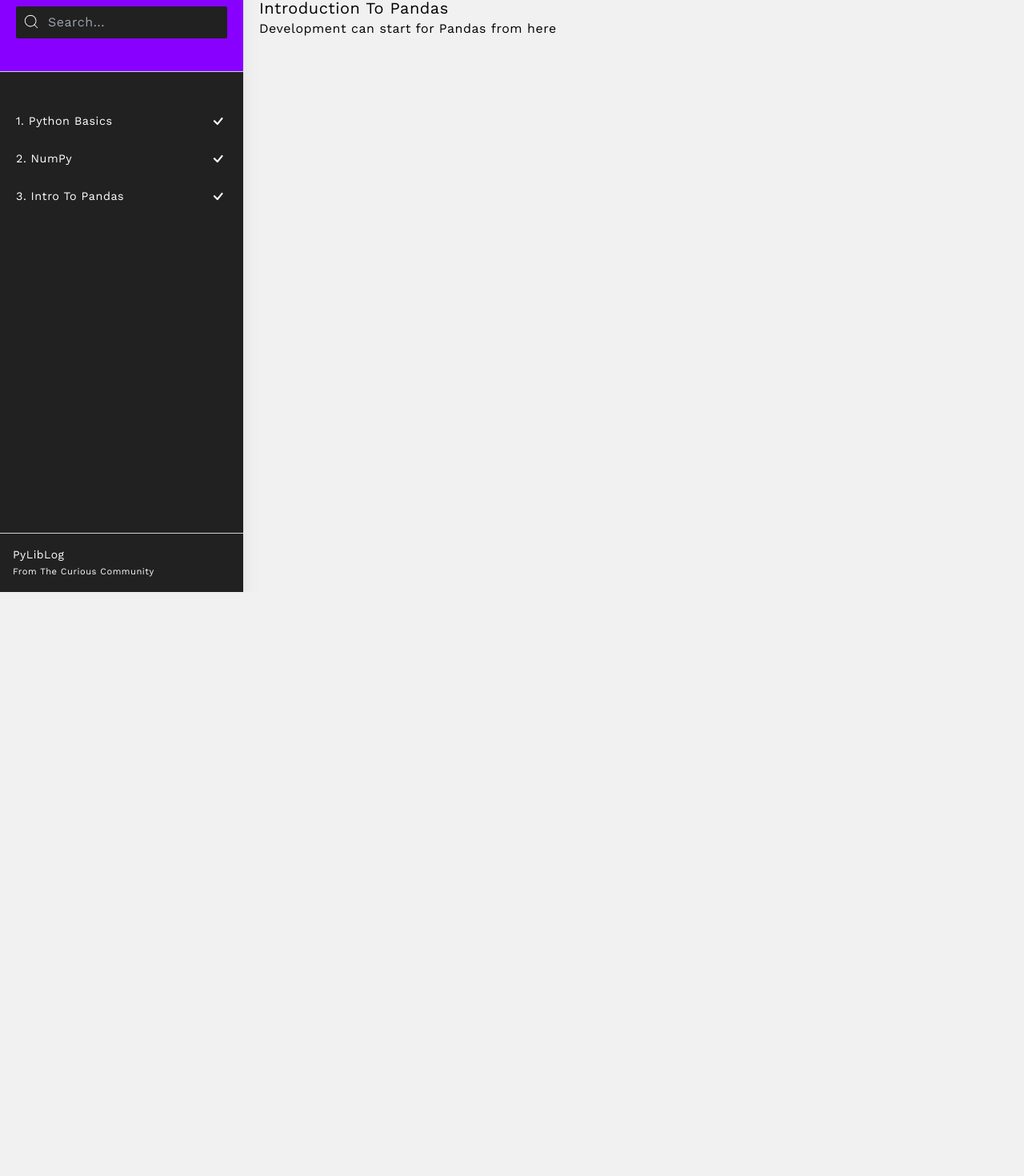
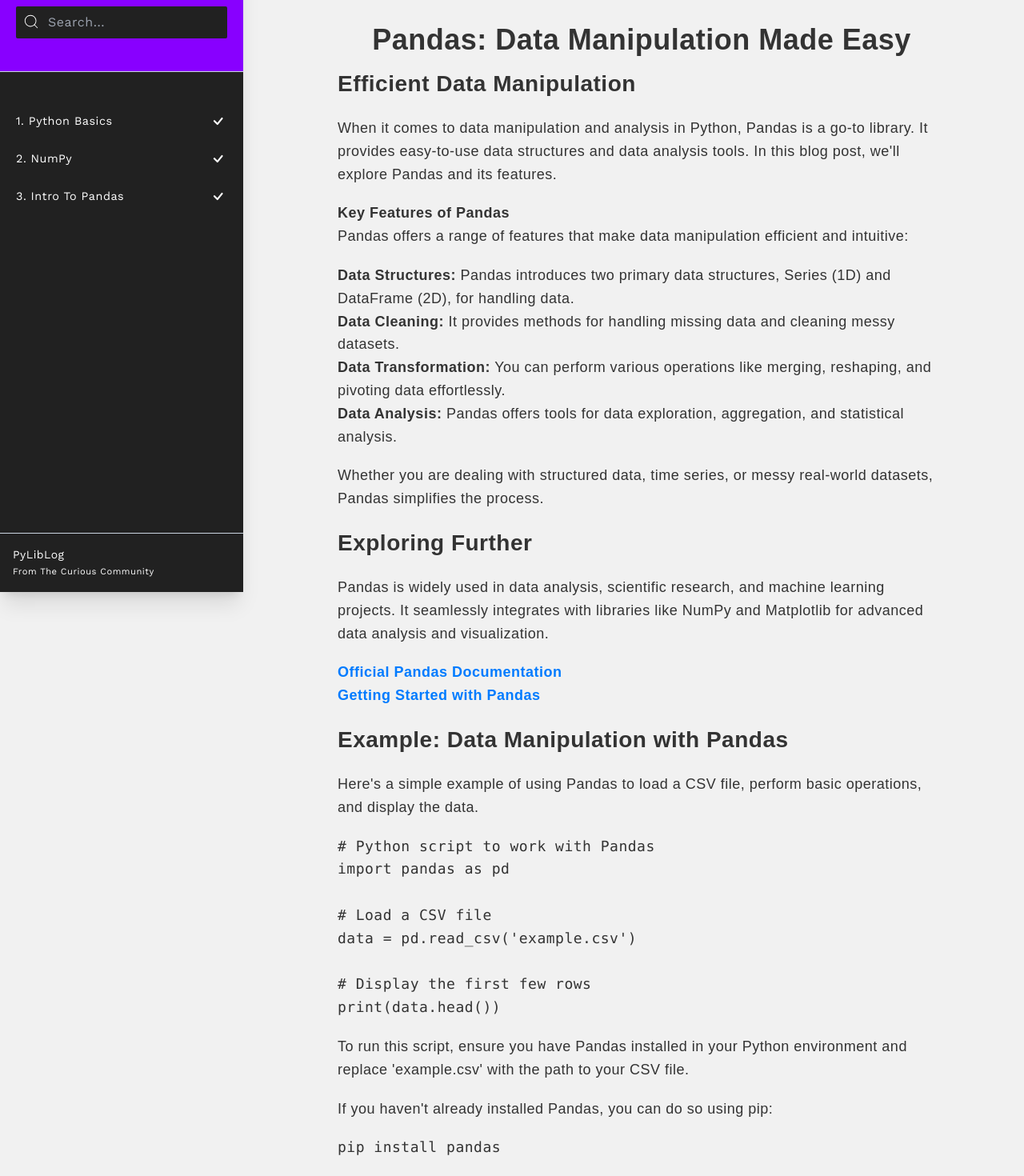
Before and after one commit to thecuriousteam/PyLibLog, a React (Vite) app: page /Pandas-Library/Intro-to-pandas in a window 1280 px wide. Shown: the part 60-1530 px from the top of the page at 80% size. Before the commit the page ends 800 px from the top, so only its background shows below. Built offline with nearby package versions, Linux system fonts and the light colour scheme.

Commit message:
Update Intro-to-Pandas.jsx

```diff
--- a/src/Python_Library_Pages/Pandas/Intro-to-Pandas.jsx
+++ b/src/Python_Library_Pages/Pandas/Intro-to-Pandas.jsx
@@ -1,11 +1,131 @@
 import React from "react";
 
 const PandasBasics = () => {
+  const containerStyle = {
+    fontFamily: 'Arial, sans-serif',
+    color: '#333',
+    maxWidth: '800px',
+    margin: '0 auto',
+    padding: '20px',
+  };
+
+  const heading1Style = {
+    textAlign: 'center',
+    fontSize: '36px',
+    fontWeight: 'bold',
+    margin: '20px 0',
+  };
+
+  const heading2Style = {
+    fontSize: '28px',
+    fontWeight: 'bold',
+    margin: '20px 0',
+  };
+
+  const paragraphStyle = {
+    fontSize: '18px',
+    lineHeight: '1.6',
+    margin: '20px 0',
+  };
+
+  const linkStyle = {
+    color: '#007BFF',
+    textDecoration: 'none',
+    fontWeight: 'bold',
+  };
+
+  const italicStyle = {
+    fontStyle: 'italic',
+  };
+
   return (
-    <div>
-      <h1>Introduction to Pandas</h1>
+    <div style={containerStyle}>
+      <header>
+        <h1 style={heading1Style}>Pandas: Data Manipulation Made Easy</h1>
+      </header>
 
-      <p>Development can start for Pandas from here</p>
+      <main>
+        <article>
+          <h2 style={heading2Style}>Efficient Data Manipulation</h2>
+          <p style={paragraphStyle}>
+            When it comes to data manipulation and analysis in Python, Pandas is a go-to library. It provides easy-to-use data structures and data analysis tools. In this blog post, we'll explore Pandas and its features.
+          </p>
+
+          <p style={paragraphStyle}>
+            <strong>Key Features of Pandas</strong>
+            <br />
+            Pandas offers a range of features that make data manipulation efficient and intuitive:
+          </p>
+
+          <ul style={paragraphStyle}>
+            <li>
+              <strong>Data Structures:</strong> Pandas introduces two primary data structures, Series (1D) and DataFrame (2D), for handling data.
+            </li>
+            <li>
+              <strong>Data Cleaning:</strong> It provides methods for handling missing data and cleaning messy datasets.
+            </li>
+            <li>
+              <strong>Data Transformation:</strong> You can perform various operations like merging, reshaping, and pivoting data effortlessly.
+            </li>
+            <li>
+              <strong>Data Analysis:</strong> Pandas offers tools for data exploration, aggregation, and statistical analysis.
+            </li>
+          </ul>
+
+          <p style={paragraphStyle}>
+            Whether you are dealing with structured data, time series, or messy real-world datasets, Pandas simplifies the process.
+          </p>
+
+          <h2 style={heading2Style}>Exploring Further</h2>
+          <p style={paragraphStyle}>
+            Pandas is widely used in data analysis, scientific research, and machine learning projects. It seamlessly integrates with libraries like NumPy and Matplotlib for advanced data analysis and visualization.
+          </p>
+
+          <ul style={paragraphStyle}>
+            <li>
+              <a href="https://pandas.pydata.org/docs/" style={linkStyle}>Official Pandas Documentation</a>
+            </li>
+            <li>
+              <a href="https://pandas.pydata.org/pandas-docs/stable/getting_started/index.html" style={linkStyle}>Getting Started with Pandas</a>
+            </li>
+          </ul>
+
+          <h2 style={heading2Style}>Example: Data Manipulation with Pandas</h2>
+          <p style={paragraphStyle}>
+            Here's a simple example of using Pandas to load a CSV file, perform basic operations, and display the data.
+          </p>
+
+          <pre style={paragraphStyle}>
+            {`# Python script to work with Pandas
+import pandas as pd
+
+# Load a CSV file
+data = pd.read_csv('example.csv')
+
+# Display the first few rows
+print(data.head())
+`}
+          </pre>
+
+          <p style={paragraphStyle}>
+            To run this script, ensure you have Pandas installed in your Python environment and replace 'example.csv' with the path to your CSV file.
+          </p>
+
+          <p style={paragraphStyle}>
+            If you haven't already installed Pandas, you can do so using pip:
+          </p>
+
+          <pre style={paragraphStyle}>
+            {'pip install pandas'}
+          </pre>
+        </article>
+      </main>
+
+      <footer style={italicStyle}>
+        <p style={paragraphStyle}>
+          Pandas simplifies data manipulation and analysis in Python. Whether you are a data scientist, analyst, or Python developer, mastering Pandas is essential for working with data efficiently. Install Pandas and start exploring the world of data manipulation!
+        </p>
+      </footer>
     </div>
   );
 };
```
